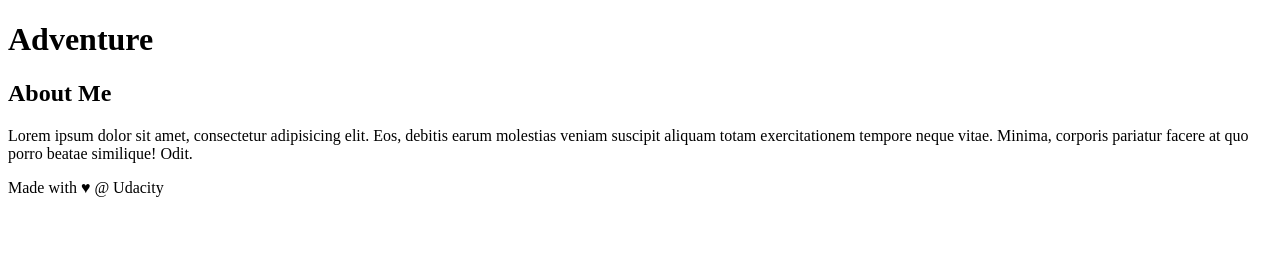
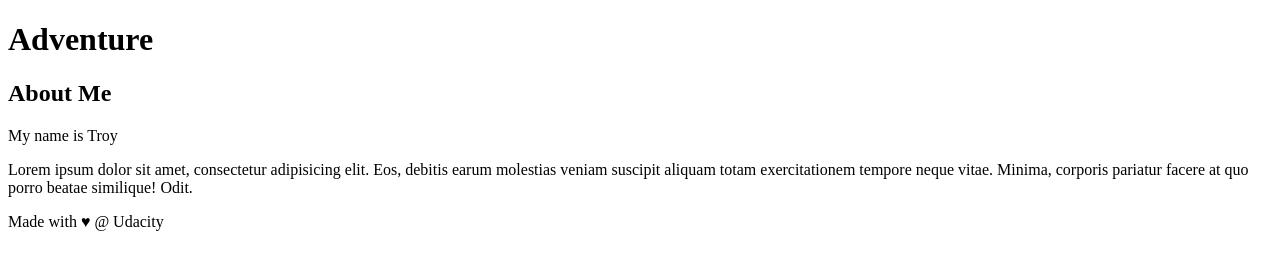
Before and after one commit to TroyB95/nanodegree-sample, a plain HTML site: page index.html in a window 1280 px wide. Drawn offline with Linux system fonts and the light colour scheme.

Commit message:
Add my name to about me

```diff
--- a/index.html
+++ b/index.html
@@ -21,6 +21,8 @@
     <aside>
     	<h2>About Me</h2>
 
+    	<p>My name is Troy</p>
+
     	<p>Lorem ipsum dolor sit amet, consectetur adipisicing elit. Eos, debitis earum molestias veniam suscipit aliquam totam exercitationem tempore neque vitae. Minima, corporis pariatur facere at quo porro beatae similique! Odit.</p>
 	</aside>
 
```
